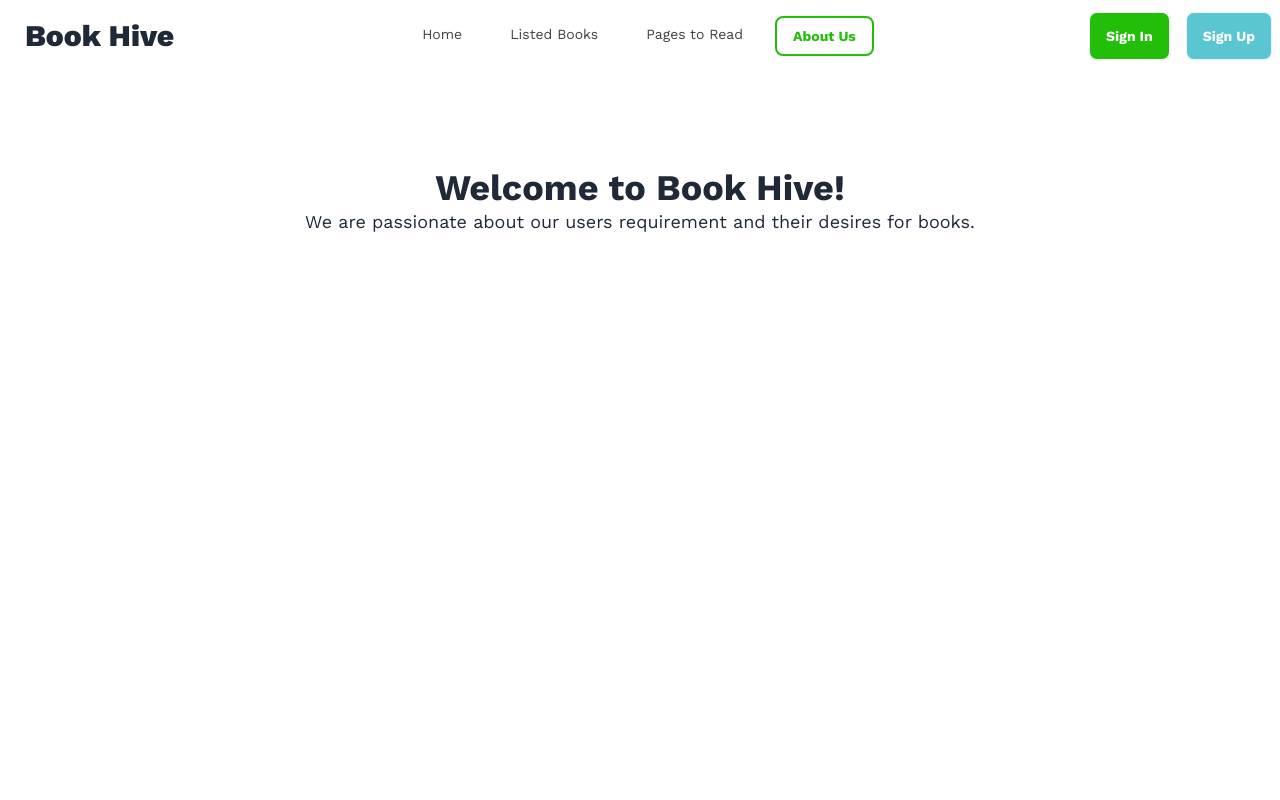
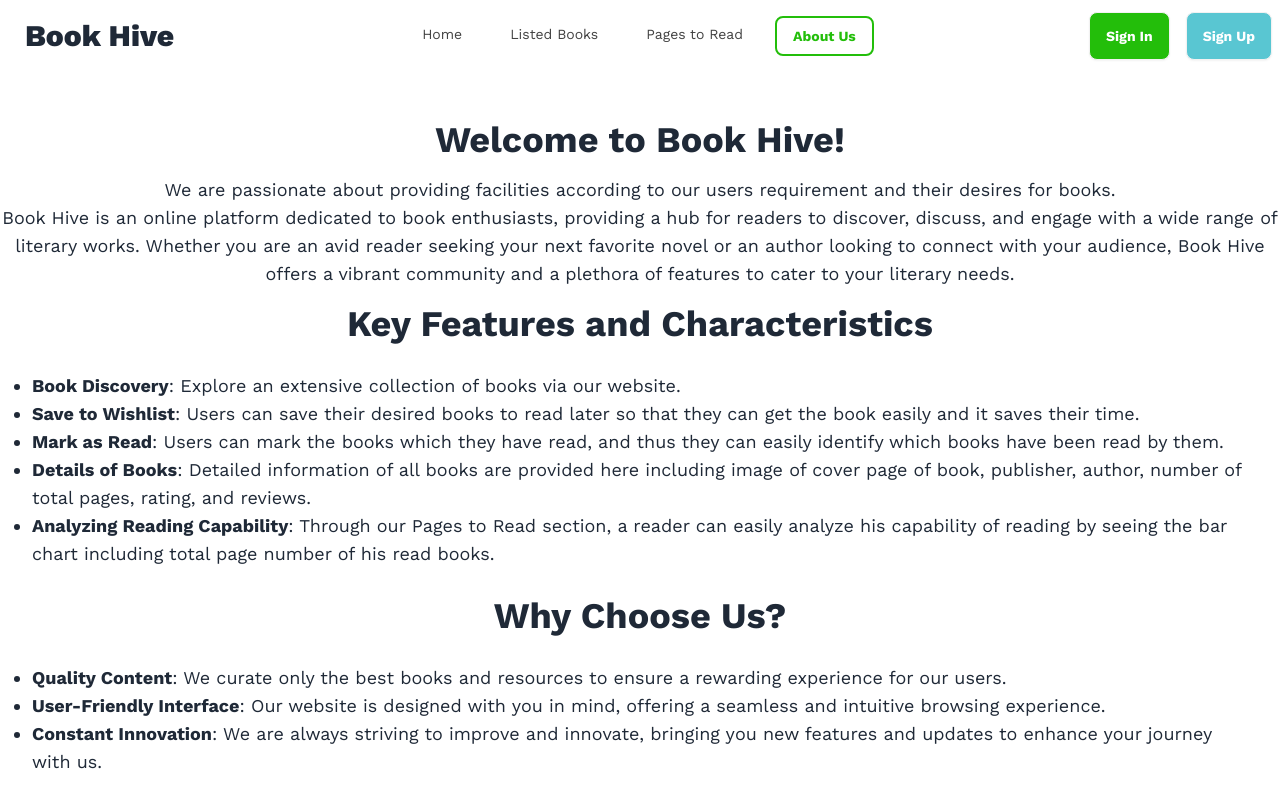
Before and after one commit to preetu10/bookhive-frontend-based-site, a React app: page /about in a window 1280 px wide. Shown: the top 800 px of the page. Built offline with nearby package versions, Linux system fonts and the light colour scheme; the HTML template or start-up script is replaced by a standard one; a web font is replaced by a local one.

Commit message:
created new route

```diff
--- a/src/components/AboutUs/AboutUs.jsx
+++ b/src/components/AboutUs/AboutUs.jsx
@@ -1,13 +1,63 @@
 const AboutUs = () => {
-    return (
-
-            <div className="text-center text-4xl  my-24 min-h-screen">
-                <p className="font-bold">Welcome to Book Hive!</p>
-                <p className=" text-lg">We are passionate about our users requirement and their desires for books. </p>
-
-            </div>
-
-    );
+  return (
+    <div className="text-center  my-12 min-h-screen">
+      <p className="font-bold  text-4xl my-4">Welcome to Book Hive!</p>
+      <p className="mx-auto text-center  text-lg">
+        We are passionate about providing facilities according to our users
+        requirement and their desires for books.{" "}
+      </p>
+      <p className="mx-auto text-center  text-lg">
+        Book Hive is an online platform dedicated to book enthusiasts, providing
+        a hub for readers to discover, discuss, and engage with a wide range of
+        literary works. Whether you are an avid reader seeking your next
+        favorite novel or an author looking to connect with your audience, Book
+        Hive offers a vibrant community and a plethora of features to cater to
+        your literary needs.
+      </p>
+      <p className="font-bold  text-4xl my-4">Key Features and Characteristics</p>
+      <ul className="text-start text-lg list-disc px-8 py-3">
+        <li>
+          <span className="font-bold">Book Discovery</span>: Explore an extensive collection of books
+          via our website.
+        </li>
+        <li>
+          <span className="font-bold">Save to Wishlist</span>: Users can save their desired books to
+          read later so that they can get the book easily and it saves their
+          time.
+        </li>
+        <li>
+          <span className="font-bold">Mark as Read</span>: Users can mark the books which they have
+          read, and thus they can easily identify which books have been read by
+          them.
+        </li>
+        <li>
+          <span className="font-bold"> Details of Books</span>: Detailed information of all books are
+          provided here including image of cover page of book, publisher,
+          author, number of total pages, rating, and reviews.
+        </li>
+        <li>
+          <span className="font-bold">Analyzing Reading Capability</span>: Through our Pages to Read
+          section, a reader can easily analyze his capability of reading by
+          seeing the bar chart including total page number of his read books.
+        </li>
+      </ul>
+      <p className="font-bold  text-4xl my-4">Why Choose Us?</p>
+      <ul className="text-start text-lg list-disc px-8 py-3">
+        <li>
+          <span className="font-bold">Quality Content</span>:
+          We curate only the best books and resources to ensure a rewarding experience for our users.
+        </li>
+        <li>
+          <span className="font-bold">User-Friendly Interface</span>:
+          Our website is designed with you in mind, offering a seamless and intuitive browsing experience.
+        </li>
+        <li>
+          <span className="font-bold">Constant Innovation</span>:
+          We are always striving to improve and innovate, bringing you new features and updates to enhance your journey with us.
+        </li>
+      </ul>
+    </div>
+  );
 };
 
 export default AboutUs;
```
